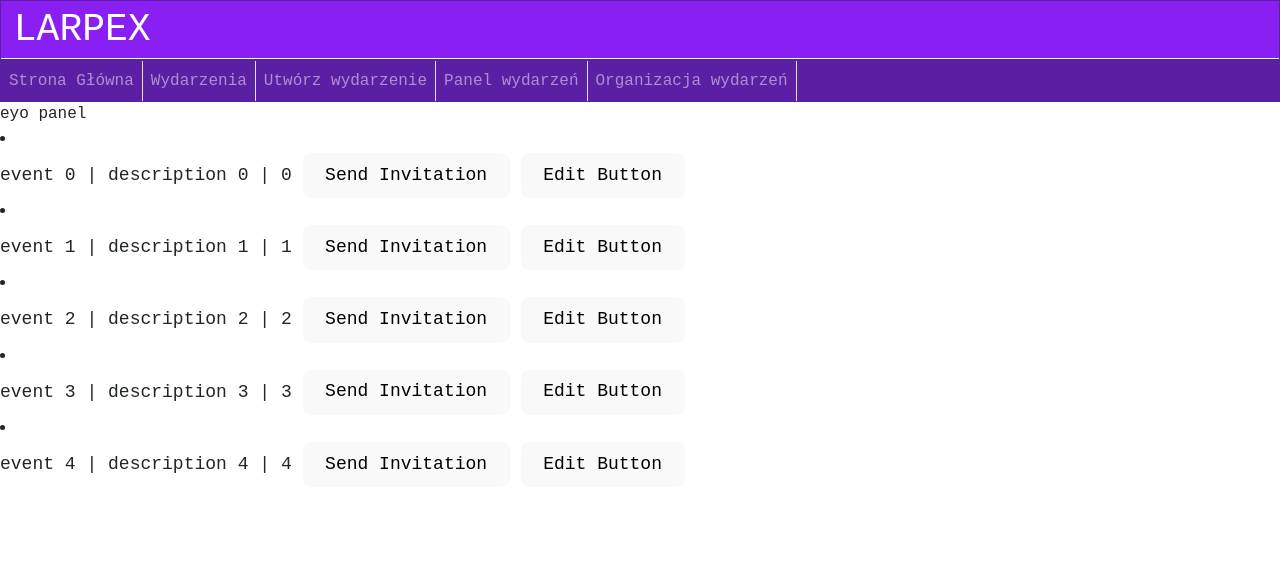
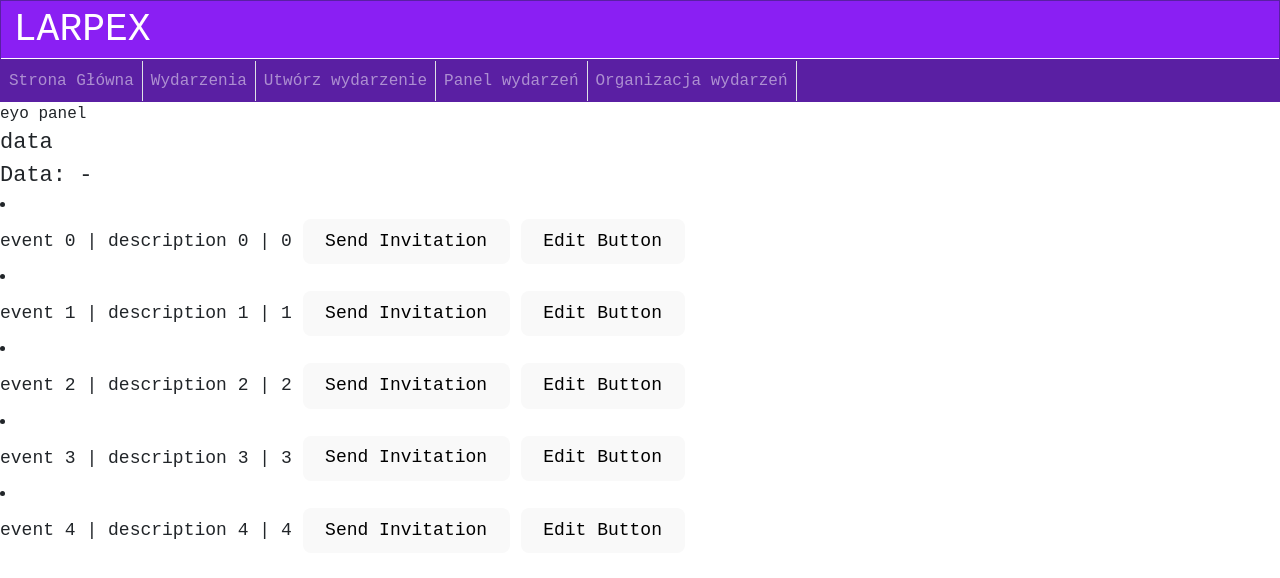
Before and after one commit to PO-2023Z/larpex-fe, a React (Vite) app in the folder larpex-web-fe/: page /events-organiser-panel in a window 1280 px wide. Shown: the top 578 px of the page. Built offline with nearby package versions, Linux system fonts and the light colour scheme; no server answers.

Commit message:
still from static array

```diff
--- a/larpex-web-fe/src/ucEventOrganiserPanel/views/EditEventButtonView.tsx
+++ b/larpex-web-fe/src/ucEventOrganiserPanel/views/EditEventButtonView.tsx
@@ -1,5 +1,4 @@
 import React from "react";
-import EventView from "./EventView.tsx";
 
 interface EditEventButtonViewProps{}
 
--- a/larpex-web-fe/src/ucEventOrganiserPanel/views/EventListView.tsx
+++ b/larpex-web-fe/src/ucEventOrganiserPanel/views/EventListView.tsx
@@ -1,22 +1,24 @@
 import React from "react";
 import EventView from "./EventView.tsx";
-import { useState } from "react";
-import PropTypes from 'prop-types';
+import {EventStatus} from "../viewModels/EventViewModel.ts";
 
 
 interface EventListViewProps {
     events: {
-      name: string; // I assume ID is defined elsewhere
+      name: string;
       desc: string;
       id: string;
+      locationName: string;
+      date: string;
+      description: string;
+      status: EventStatus;
+      currentlySignedPlayers: number;
+      maxPlayers: number;
     }[
     ]
   }
 
 const EventListView: React.FC<EventListViewProps> = ({events}) => {
-
-
-    const list = ["raz","dwa","trzy"]
 
     return (
         <>
--- a/larpex-web-fe/src/ucEventOrganiserPanel/views/EventOrganiserPanelView.tsx
+++ b/larpex-web-fe/src/ucEventOrganiserPanel/views/EventOrganiserPanelView.tsx
@@ -1,7 +1,7 @@
-import React from "react";
+import React, {useEffect, useState} from "react";
 import EventListView from "./EventListView.tsx";
-import { useState } from "react";
-
+import {EventViewDto, EventStatus} from "../viewModels/EventViewModel.ts";
+import {getEventsData} from "../logic/EventOrganiserPanelService.ts";
 
 interface EventOrganiserPanelViewProps { }
 
@@ -13,35 +13,67 @@ const EventOrganiserPanelView: React.FC<EventOrganiserPanelViewProps> = () => {
         {
             name: 'event 0',
             desc: 'description 0',
-            id: '0',
+            id: '0', locationName: "", date: "",  description: "", status: EventStatus.CREATED, currentlySignedPlayers: 2, maxPlayers: 0
         },
         {
             name: 'event 1',
             desc: 'description 1',
-            id: '1',
+            id: '1', locationName: "", date: "",  description: "", status: EventStatus.CREATED, currentlySignedPlayers: 2, maxPlayers: 0
         },
         {
             name: 'event 2',
             desc: 'description 2',
-            id: '2',
+            id: '2', locationName: "", date: "",  description: "", status: EventStatus.CREATED, currentlySignedPlayers: 2, maxPlayers: 0
         },
         {
             name: 'event 3',
             desc: 'description 3',
-            id: '3',
+            id: '3', locationName: "", date: "",  description: "", status: EventStatus.CREATED, currentlySignedPlayers: 2, maxPlayers: 0
         },
         {
             name: 'event 4',
             desc: 'description 4',
-            id: '4',
+            id: '4', locationName: "", date: "",  description: "", status: EventStatus.CREATED, currentlySignedPlayers: 2, maxPlayers: 0
         },
     ]);
 
+    const [data, setData] = useState<EventViewDto[] | null>(null);
+    const [loading, setLoading] = useState<boolean>(true);
+
+    useEffect(() => {
+        const fetchData = async () => {
+            try {
+                const result = await getEventsData();
+                setData(result);
+                console.log("promise");
+                console.log(result);
+                console.log("data");
+                console.log(data);
+            } catch (error) {
+                // Handle errors here
+            } finally {
+                setLoading(false);
+            }
+        };
+        fetchData();
+    }, []);
+
     return (
         <>
-            <div>eyo panel</div>
+            <div>
+                eyo panel
+                <p>data</p>
+                {loading ? (
+                    <p>Loading...</p>
+                ) : (
+                    <div>
+                        {/* Display your data here */}
+                        <p>Data: {data ? data[0].status : '-'}</p>
+                    </div>
+                )}
+            </div>
+
             <EventListView events={events}/>
-
         </>
     );
 }
--- a/larpex-web-fe/src/ucEventOrganiserPanel/views/InvitationButtonView.tsx
+++ b/larpex-web-fe/src/ucEventOrganiserPanel/views/InvitationButtonView.tsx
@@ -1,5 +1,4 @@
 import React from "react";
-import EventView from "./EventView.tsx";
 
 interface InvitationButtonViewProps{}
 
```
